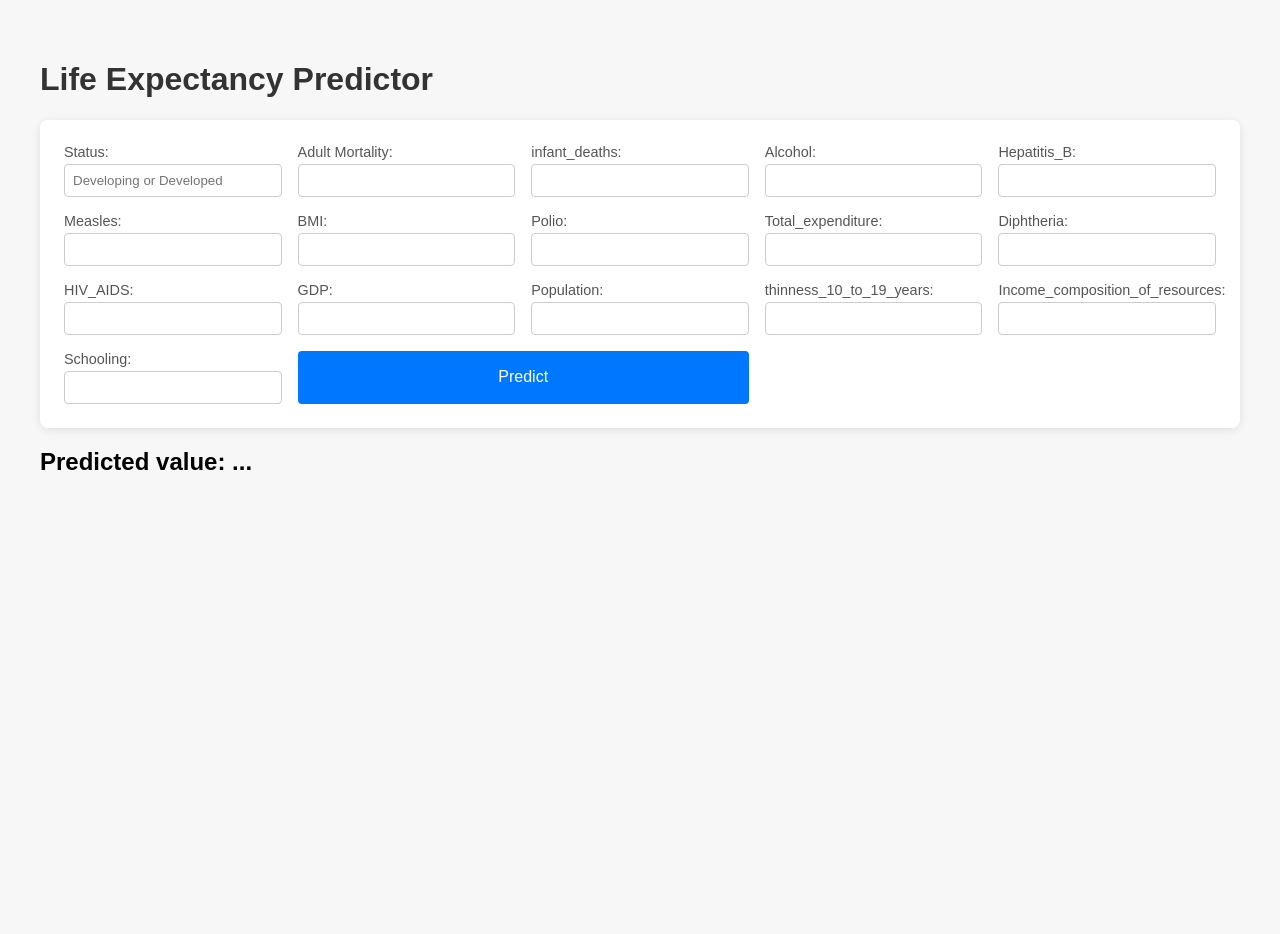
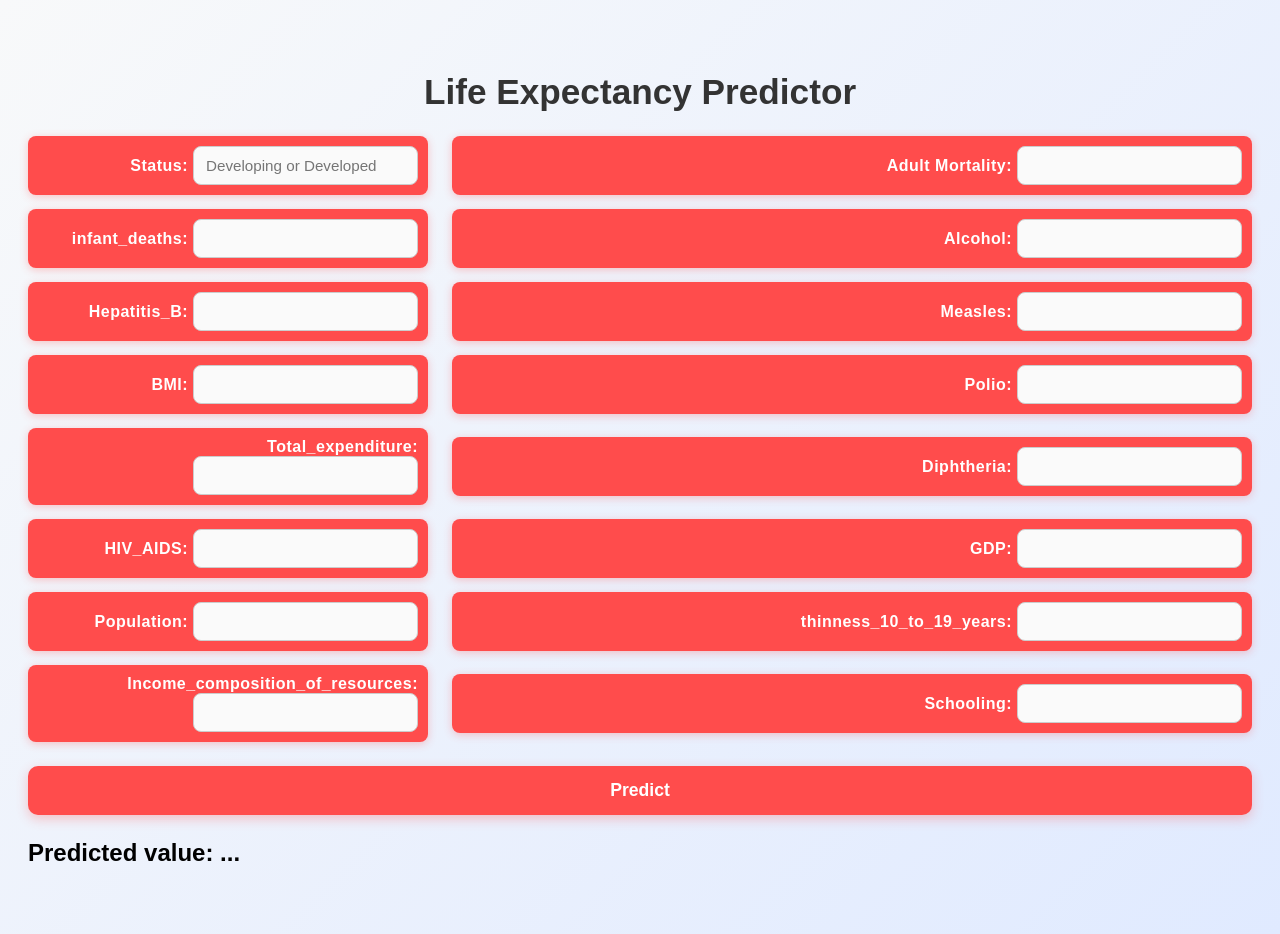
Before and after one commit to MazenHisham1/Life-Expectancy, a Flask app: page / in a window 1280 px wide. Before the commit the page ends 470 px from the top, so only its background shows below. Run offline with Flask 3, Linux system fonts and the light colour scheme; parts of the project's set-up code (start-up, migrations or seed data) failed here and were passed over.

Commit message:
Update style.css

```diff
--- a/static/style.css
+++ b/static/style.css
@@ -1,53 +1,108 @@
 body {
-  font-family: Arial, sans-serif;
-  background: #f7f7f7;
-  padding: 2rem;
+  font-family: 'Poppins', sans-serif;
+  background: linear-gradient(135deg, #f8f9fa, #e0eaff);
+  padding: 40px 20px;
+  min-height: 100vh;
+}
+
+.container {
+  max-width: 900px;
+  background: white;
+  padding: 30px;
+  border-radius: 16px;
+  margin: 0 auto;
+  box-shadow: 0 8px 24px rgba(0, 0, 0, 0.08);
 }
 
 h1 {
+  text-align: center;
+  font-size: 2.2rem;
   color: #333;
+  margin-bottom: 24px;
+  font-weight: 600;
 }
 
 form {
   display: grid;
-  grid-template-columns: repeat(auto-fill, minmax(200px, 1fr));
-  gap: 1rem;
-  background: #fff;
-  padding: 1.5rem;
-  border-radius: 8px;
-  box-shadow: 0 2px 8px rgba(0, 0, 0, 0.1);
+  grid-template-columns: 1fr 2fr;
+  gap: 14px 24px;
+  margin-bottom: 24px;
 }
 
 label {
-  display: flex;
-  flex-direction: column;
-  font-size: 0.9rem;
-  color: #555;
+  background: #ff4c4c;
+  color: white;
+  padding: 10px;
+  font-weight: bold;
+  border-radius: 8px;
+  text-align: right;
+  align-self: center;
+  box-shadow: 0 2px 8px rgba(255, 76, 76, 0.3);
+  letter-spacing: 0.5px;
 }
 
 input {
-  padding: 0.5rem;
-  margin-top: 0.25rem;
+  padding: 10px 12px;
   border: 1px solid #ccc;
-  border-radius: 4px;
+  border-radius: 8px;
+  font-size: 0.95rem;
+  background: #fafafa;
+  transition: border 0.3s ease;
+}
+
+input:focus {
+  border-color: #ff4c4c;
+  background: white;
+  box-shadow: 0 0 0 3px rgba(255, 76, 76, 0.1);
+  outline: none;
 }
 
 button {
-  grid-column: span 2;
-  padding: 0.75rem;
-  background: #0077ff;
+  grid-column: 1 / span 2;
+  background: #ff4c4c;
   color: white;
+  padding: 14px;
   border: none;
-  border-radius: 4px;
+  border-radius: 10px;
   cursor: pointer;
-  font-size: 1rem;
+  font-size: 1.1rem;
+  font-weight: 600;
+  margin-top: 10px;
+  box-shadow: 0 4px 12px rgba(255, 76, 76, 0.3);
+  transition: background 0.3s ease, transform 0.2s ease;
+}
+button:hover {
+  background: #e03c3c;
+  transform: scale(1.03);
 }
 
-button:hover {
-  background: #005dcc;
+.prediction-column {
+  background: #f9f9ff;
+  padding: 20px;
+  border-radius: 12px;
+  text-align: center;
+  box-shadow: inset 0 0 12px rgba(0, 0, 0, 0.05);
 }
 
-#result {
-  margin-top: 1rem;
-  color: #222;
+.prediction-column h2 {
+  color: #444;
+  margin-bottom: 10px;
+  font-size: 1.5rem;
 }
+.prediction-column p {
+  font-size: 1.2rem;
+  font-weight: bold;
+  color: #ff4c4c;
+}
+
+@media (max-width: 768px) {
+  form {
+    grid-template-columns: 1fr;
+  }
+  label {
+    text-align: left;
+  }
+  button {
+    width: 100%;
+  }
+}
```
